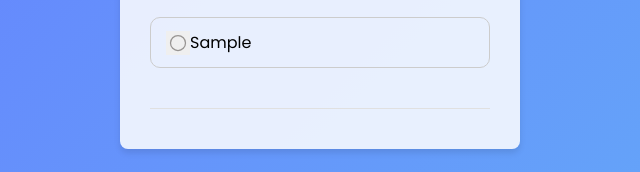
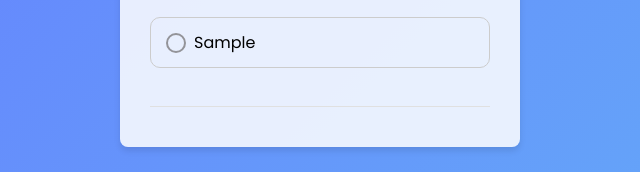
Before and after one commit to Zhora-Sardaryan/To-do-list-, a plain HTML site: page index.html in a window 1280 px wide. Both pictures are taken after typing "Sample" into the empty fields and a click on the button 498 px from the left and 235 px from the top of the page. Shown: the part 281-453 px from the top of the page, 320-960 px from the left. Drawn offline with nearby package versions, Linux system fonts and the light colour scheme.

Commit message:
Update delete button UI

```diff
--- a/script.js
+++ b/script.js
@@ -11,7 +11,7 @@
     listItem.className = "todo-app__item";
     const deleteButton = document.createElement("button");
     deleteButton.className = "todo-app__delete";
-    deleteButton.innerHTML = '<ion-icon class = "icon-circle" name="ellipse-outline"></ion-icon>' + '<ion-icon class = "icon-check" name="checkmark-circle-outline"></ion-icon>';
+    deleteButton.innerHTML =  '<ion-icon class="icon-check" name="checkmark-outline"></ion-icon>';
 
     const taskSpan = document.createElement('span');
     taskSpan.className = 'todo-app__text';
--- a/style.css
+++ b/style.css
@@ -104,14 +104,15 @@
   padding: 12px 15px;
   border: 1px solid #ccc;
   border-radius: 10px;
-  margin-bottom: 10px;
+  margin-bottom: 8px;
+  gap: 8px;
 }
 
 
 
 .todo-app__delete {
   display: flex;
-  border: none;
+  border: 2px solid #49433f88;
   cursor: pointer;
   color: #49433f88;
   font-size: 1.2rem;
@@ -119,8 +120,10 @@
   justify-content: center;
   gap: 5px;
   padding: 0;
-  width: 24px;
-  height: 24px;
+  width: 20px;
+  height: 20px;
+  border-radius: 50%;
+  background-color: transparent;
 }
 
 .todo-app__delete ion-icon {
@@ -131,10 +134,6 @@
 .todo-app__delete .icon-check {
   display: none;
   color: #49433f88;
-}
-
-.todo-app__delete:hover .icon-circle {
-  display: none;
 }
 
 .todo-app__delete:hover .icon-check {
```
